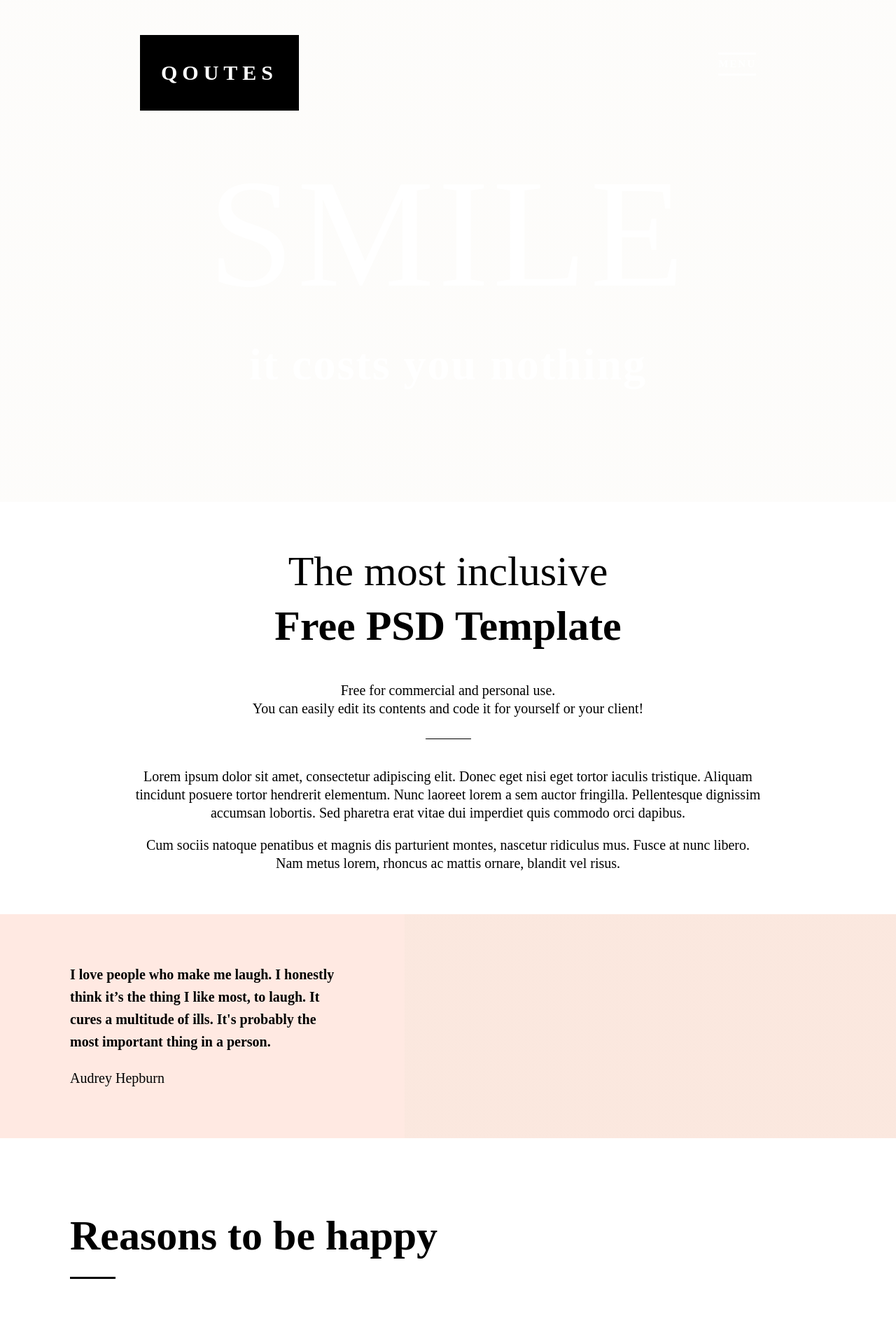
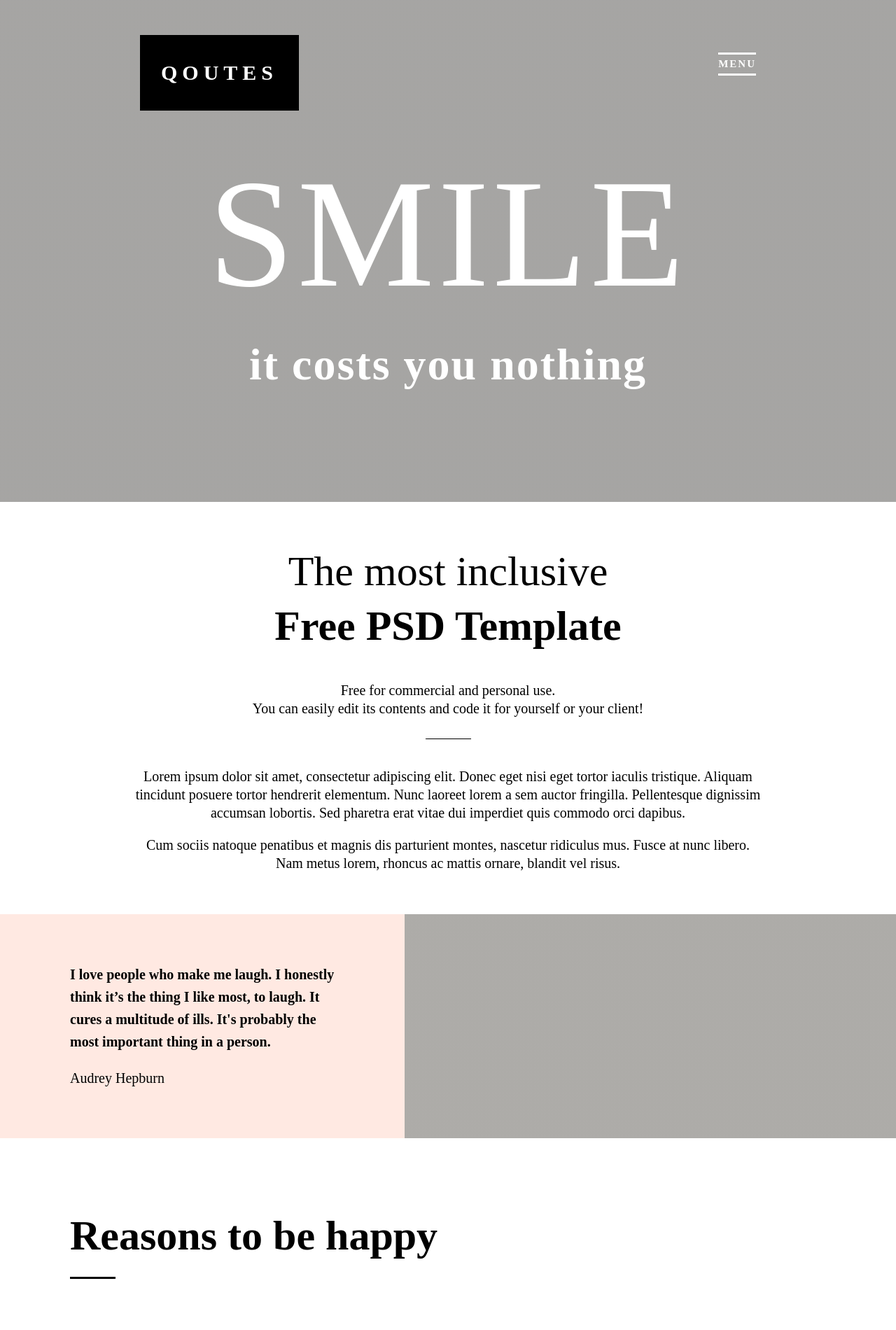
Before and after one commit to Scanerrr/Design-Qoute, a plain HTML site: page index.html in a window 1280 px wide. Shown: the top 1900 px of the page at 70% size. Drawn offline with Linux system fonts and the light colour scheme; the site is published under a folder, as on GitHub Pages, so addresses that start at the root find nothing; a web font is replaced by a local one.

Commit message:
production commit fix

```diff
--- a/assets/css/app.css
+++ b/assets/css/app.css
@@ -276,9 +276,9 @@ a {
 /* HEADER STYLES */
 .header {
   overflow: hidden;
-  background-image: -webkit-gradient(linear, left top, left bottom, from(rgba(234, 226, 209, 0.1)), to(rgba(234, 226, 209, 0.1))), url("/assets/img/header-bg.png");
-  background-image: -webkit-linear-gradient(rgba(234, 226, 209, 0.1), rgba(234, 226, 209, 0.1)), url("/assets/img/header-bg.png");
-  background-image: linear-gradient(rgba(234, 226, 209, 0.1), rgba(234, 226, 209, 0.1)), url("/assets/img/header-bg.png");
+  background-image: -webkit-gradient(linear, left top, left bottom, from(rgba(234, 226, 209, 0.1)), to(rgba(234, 226, 209, 0.1))), url("../img/header-bg.png");
+  background-image: -webkit-linear-gradient(rgba(234, 226, 209, 0.1), rgba(234, 226, 209, 0.1)), url("../img/header-bg.png");
+  background-image: linear-gradient(rgba(234, 226, 209, 0.1), rgba(234, 226, 209, 0.1)), url("../img/header-bg.png");
   background-size: cover;
   background-position: top;
   position: relative;
@@ -493,9 +493,9 @@ section.quotes {
     font-weight: 200; }
   section.quotes .bg-img {
     width: 65%;
-    background-image: -webkit-gradient(linear, left top, left bottom, from(rgba(234, 226, 209, 0.2)), to(rgba(234, 226, 209, 0.2))), url("/assets/img/quote_pct.png");
-    background-image: -webkit-linear-gradient(rgba(234, 226, 209, 0.2), rgba(234, 226, 209, 0.2)), url("/assets/img/quote_pct.png");
-    background-image: linear-gradient(rgba(234, 226, 209, 0.2), rgba(234, 226, 209, 0.2)), url("/assets/img/quote_pct.png");
+    background-image: -webkit-gradient(linear, left top, left bottom, from(rgba(234, 226, 209, 0.2)), to(rgba(234, 226, 209, 0.2))), url("../img/quote_pct.png");
+    background-image: -webkit-linear-gradient(rgba(234, 226, 209, 0.2), rgba(234, 226, 209, 0.2)), url("../img/quote_pct.png");
+    background-image: linear-gradient(rgba(234, 226, 209, 0.2), rgba(234, 226, 209, 0.2)), url("../img/quote_pct.png");
     background-size: cover;
     background-position: center; }
   @media (max-width: 720px) {
@@ -571,7 +571,7 @@ section.user_quotes .btn-area {
     margin: 40px 0; } }
 
 section.daily_quote {
-  background-image: url("/assets/img/daily_quote.png");
+  background-image: url("../img/daily_quote.png");
   background-size: cover;
   background-color: rgba(234, 226, 209, 0.2);
   display: -webkit-box;
```
